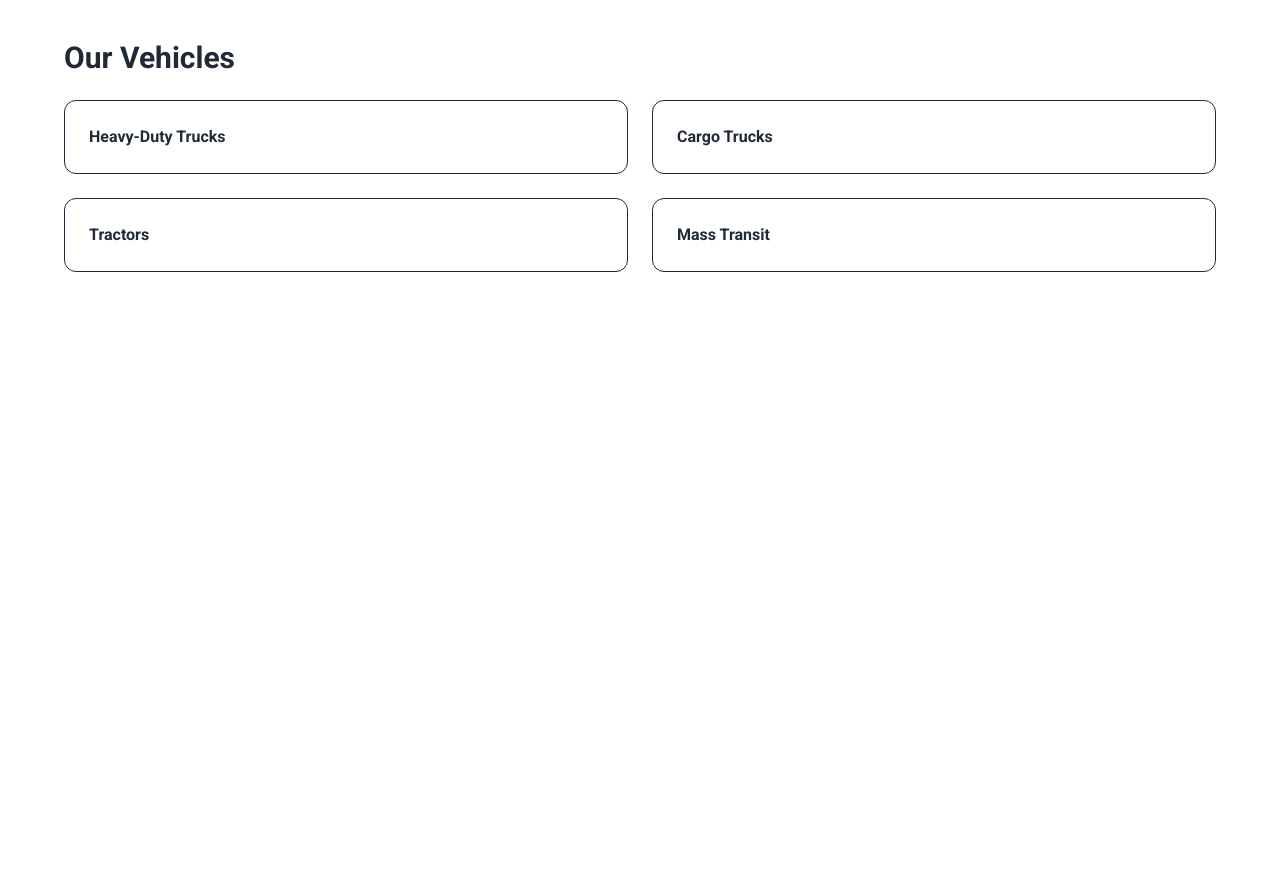
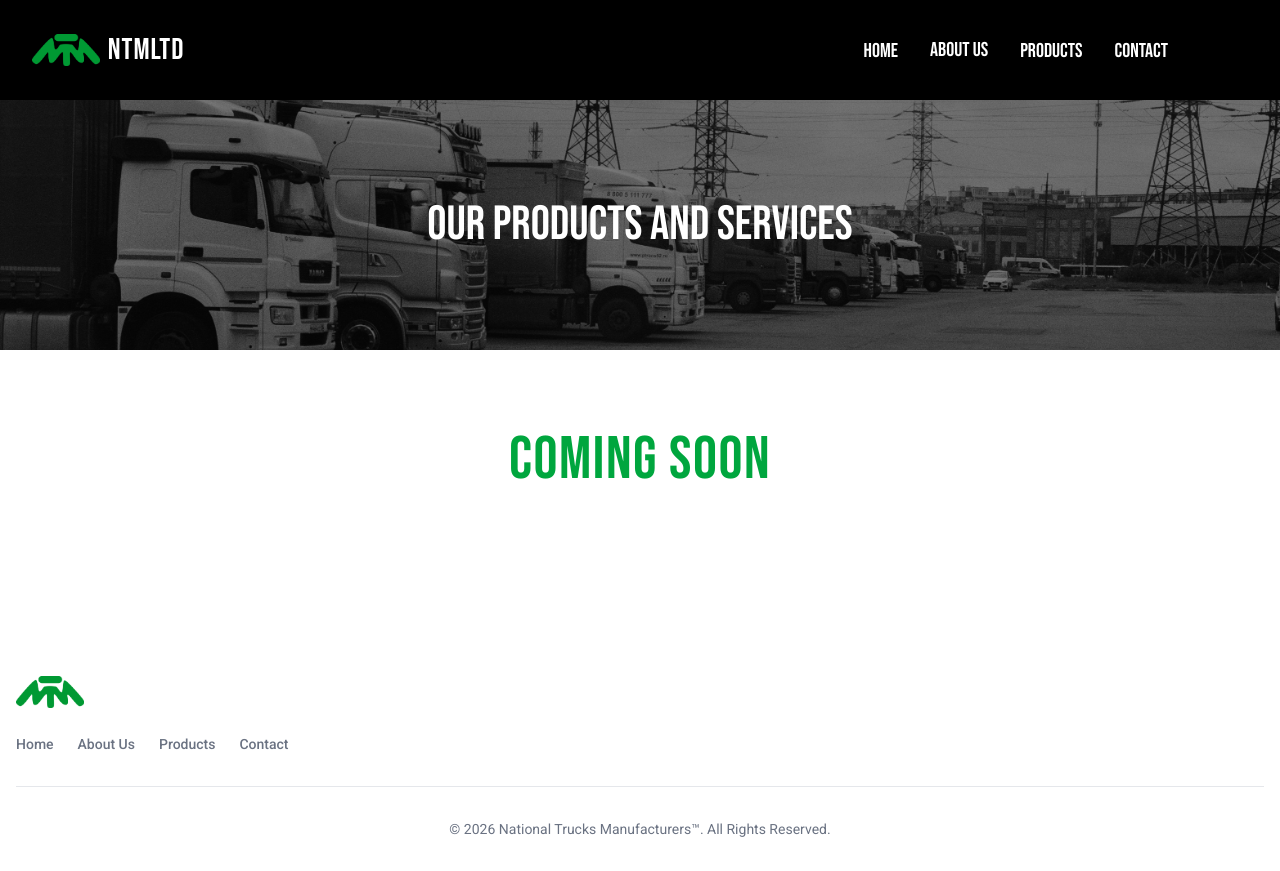
Before and after one commit to augustine-ugwu/ntml, a Next.js app: page /products in a window 1280 px wide. Before the commit the page ends 800 px from the top, so only its background shows below. Built offline with nearby package versions, Linux system fonts and the light colour scheme.

Commit message:
Scaffold products and services

```diff
--- a/src/app/about/page.js
+++ b/src/app/about/page.js
@@ -47,7 +47,7 @@ export default function About() {
             <hr className="mt-16 block md:hidden" />
           </div>
 
-          {/* Agency Services */}
+          {/* Our Mission */}
           <div className="text-center">
             <img
               src="../mission.svg"
--- a/src/app/products/page.js
+++ b/src/app/products/page.js
@@ -1,24 +1,28 @@
-// PRODUCTS PAGE
+import Footer from "../../components/Footer";
+import Navbar from "../../components/Navbar2";
+import HeroSection from "../../components/HeroSection";
 
 export default function Products() {
   return (
-    <div className="px-6 md:px-16 py-10 space-y-6">
-      <h1 className="text-3xl font-bold">Our Vehicles</h1>
+    <div>
+      {/* Navbar */}
+      <Navbar />
 
-      <div className="grid md:grid-cols-2 gap-6">
-        <div className="p-6 border rounded-xl">
-          <h2 className="font-semibold">Heavy-Duty Trucks</h2>
-        </div>
-        <div className="p-6 border rounded-xl">
-          <h2 className="font-semibold">Cargo Trucks</h2>
-        </div>
-        <div className="p-6 border rounded-xl">
-          <h2 className="font-semibold">Tractors</h2>
-        </div>
-        <div className="p-6 border rounded-xl">
-          <h2 className="font-semibold">Mass Transit</h2>
-        </div>
+      {/* HeroSection */}
+      <HeroSection
+        title="Our Products and Services"
+        backgroundImage="/0002.jpg"
+      />
+
+      {/* Main Section */}
+      <div className="text-center bg-white px-4 md:px-32 pt-20 pb-32">
+        <h1 className="font-heading text-italic text-5xl md:text-6xl tracking-wide text-center mb-6 text-green-600">
+          Coming Soon
+        </h1>
       </div>
+
+      {/* Footer */}
+      <Footer />
     </div>
   );
 }
--- a/src/components/Navbar2.js
+++ b/src/components/Navbar2.js
@@ -47,10 +47,10 @@ export default function Navbar() {
           </li>
           <li>
             <a
-              href="/services"
+              href="/products"
               className="nav font-heading relative cursor-pointer"
             >
-              Services
+              Products
             </a>
           </li>
           <li>
```
